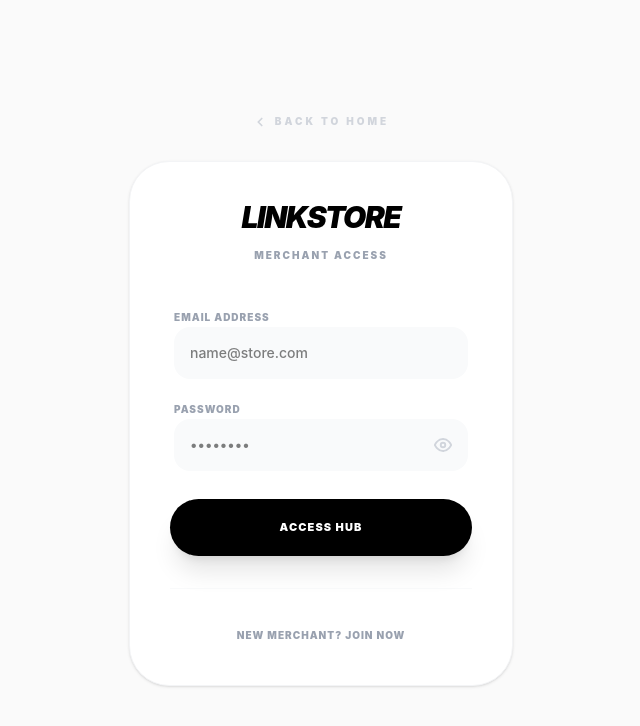
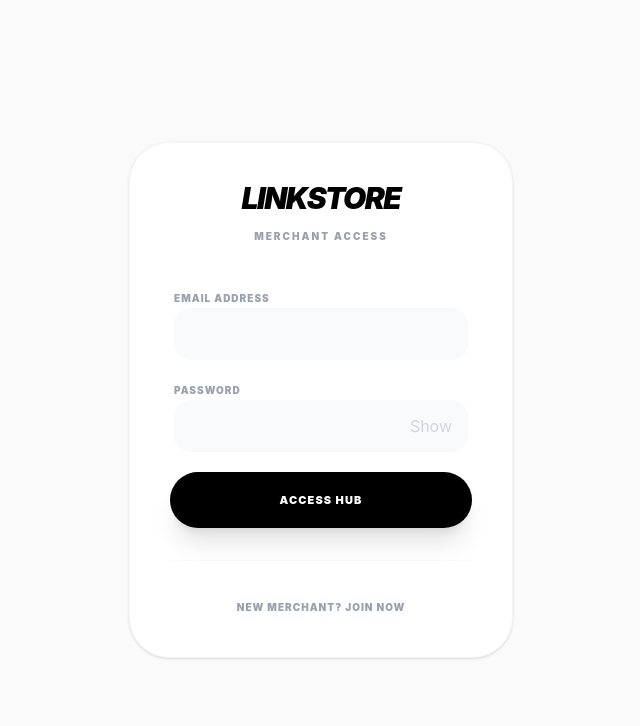
Before and after one commit to bolujolayemi-a11y/LinkStore, a React (Vite) app: page /login in a window 1280 px wide. Shown: the top 726 px of the page, without its empty margins (319-959 px from the left). Built offline with nearby package versions, Linux system fonts and the light colour scheme.

Commit message:
feat: update

```diff
--- a/linkstore-server/main.ts
+++ b/linkstore-server/main.ts
@@ -1,29 +1,29 @@
 // deno-lint-ignore-file
-import { Application, Router, Context, send } from "oak";
+import { Application, Router, Context } from "oak";
 import { oakCors } from "cors";
 import { SignJWT, jwtVerify } from "jose";
 
 const app = new Application();
 const router = new Router();
 
-// 🗄️ DATABASE
 const remoteUrl = Deno.env.get("HUB_DATABASE_URL");
 let kv: Deno.Kv | null = null;
 try {
   kv = await Deno.openKv(remoteUrl);
-  console.log("✅ Deno KV Connected");
 } catch (err) {
   console.error("❌ KV Error:", (err as Error).message);
 }
 
-// 🔐 AUTH
 const SECRET_STR = Deno.env.get("JWT_SECRET") || "fallback_secret";
 const SECRET = new TextEncoder().encode(SECRET_STR);
 
-// 🌍 CORS (Still useful for local development, but unnecessary in production)
+// 🌍 PERMISSIVE CORS FOR VERCEL
 app.use(oakCors({
-  origin: ["http://localhost:5173", "https://linkstore.bolujolayemi-a11y.deno.net"],
+  origin: true,
+  methods: "GET,POST,OPTIONS",
+  allowedHeaders: "Content-Type, Authorization",
   credentials: true,
+  optionsSuccessStatus: 200,
 }));
 
 const authMiddleware = async (ctx: Context, next: () => Promise<unknown>) => {
@@ -44,8 +44,7 @@ const authMiddleware = async (ctx: Context, next: () => Promise<unknown>) => {
   }
 };
 
-// --- API ROUTES ---
-
+// --- ROUTES ---
 router.post("/api/register", async (ctx) => {
   try {
     const { email, password } = await ctx.request.body.json();
@@ -99,6 +98,19 @@ router.get("/api/get-store", authMiddleware, async (ctx) => {
   }
 });
 
+router.post("/api/save-store", authMiddleware, async (ctx) => {
+    try {
+      const userEmail = ctx.state.user;
+      const body = await ctx.request.body.json();
+      if (!kv) throw new Error("DB Offline");
+      await kv.set(["user_stores", userEmail], body);
+      ctx.response.body = { success: true };
+    } catch (err) {
+      ctx.response.status = 500;
+      ctx.response.body = { error: (err as Error).message };
+    }
+});
+
 router.post("/api/update-subscription", authMiddleware, async (ctx) => {
   try {
     const userEmail = ctx.state.user;
@@ -129,26 +141,4 @@ router.get("/api/orders", authMiddleware, async (ctx) => {
 app.use(router.routes());
 app.use(router.allowedMethods());
 
-// --- FRONTEND STATIC HOSTING ---
-
-app.use(async (ctx) => {
-  const filePath = ctx.request.url.pathname;
-  const fileWhitelist = ["/favicon.svg", "/assets", "/vite.svg"];
-
-  try {
-    // Attempt to serve the specific file (JS/CSS/SVG)
-    await send(ctx, filePath, {
-      root: `${Deno.cwd()}/dist`,
-      index: "index.html",
-    });
-  } catch {
-    // 🚀 THE FIX: If the route isn't a file (like /dashboard), serve index.html
-    // This allows React Router to handle the URL without Vercel's 404 behavior.
-    await send(ctx, "index.html", {
-      root: `${Deno.cwd()}/dist`,
-    });
-  }
-});
-
-console.log("🟢 LinkStore Full-Stack Hub Online");
 await app.listen({ port: 8000 });
--- a/src/Login.tsx
+++ b/src/Login.tsx
@@ -2,17 +2,15 @@ import { useState } from 'react';
 import { motion, AnimatePresence } from 'framer-motion';
 import { useNavigate } from 'react-router-dom';
 
-/** * 🌐 SMART URL SWITCHING
- * Updated for the Full-Stack Deno deployment
- */
+/** * 🌐 VERCEL TO DENO CONFIG */
 const API_BASE_URL = window.location.hostname === "localhost"
   ? "http://localhost:8000"
-  : window.location.origin;
+  : "https://linkstore.bolujolayemi-a11y.deno.net";
 
 export default function Login() {
   const navigate = useNavigate();
   const [isLogin, setIsLogin] = useState(true);
-  const [showPassword, setShowPassword] = useState(false); // 👁️ Eye state
+  const [showPassword, setShowPassword] = useState(false);
   const [email, setEmail] = useState('');
   const [password, setPassword] = useState('');
   const [loading, setLoading] = useState(false);
@@ -26,45 +24,36 @@ export default function Login() {
     const endpoint = isLogin ? 'api/login' : 'api/register';
 
     try {
+      // Construction ensures no double slashes
       const res = await fetch(`${API_BASE_URL}/${endpoint}`, {
         method: 'POST',
         headers: { 'Content-Type': 'application/json' },
-        body: JSON.stringify({
-          email: email.trim(),
-          password
-        }),
+        body: JSON.stringify({ email: email.trim(), password }),
       });
 
       const contentType = res.headers.get("content-type");
       if (!contentType || !contentType.includes("application/json")) {
-         throw new Error("Server response error. Check logs.");
+         throw new Error("Deno response was not JSON. Check Dashboard Logs.");
       }
 
       const data = await res.json();
-
-      if (!res.ok) {
-        throw new Error(data.error || `Error ${res.status}`);
-      }
+      if (!res.ok) throw new Error(data.error || `Error ${res.status}`);
 
       if (data.success) {
         if (isLogin) {
           localStorage.setItem('token', data.token);
           navigate('/create');
         } else {
-          setMessage("Account created! Access your hub now. ✨");
+          setMessage("Account created! Sign in now. ✨");
           setIsLogin(true);
           setPassword('');
         }
       } else {
-        setMessage(data.error || "Authentication failed.");
+        setMessage(data.error || "Auth failed.");
       }
     } catch (err: any) {
       console.error("Auth Error:", err);
-      if (err.message.includes("Failed to fetch")) {
-        setMessage("Hub unreachable. Check connection. ❌");
-      } else {
-        setMessage(err.message || "An unexpected error occurred. ❌");
-      }
+      setMessage(err.message || "An unexpected error occurred. ❌");
     } finally {
       setLoading(false);
     }
@@ -72,76 +61,45 @@ export default function Login() {
 
   return (
     <div className="min-h-screen bg-[#fafafa] flex flex-col items-center justify-center p-6 antialiased font-sans">
-
-      <motion.button
-        initial={{ opacity: 0, y: -10 }}
-        animate={{ opacity: 1, y: 0 }}
-        whileHover={{ x: -5 }}
-        onClick={() => navigate('/')}
-        className="mb-8 flex items-center gap-2 text-[10px] font-black uppercase tracking-[0.3em] text-gray-300 hover:text-black transition-all group"
-      >
-        <svg width="14" height="14" viewBox="0 0 24 24" fill="none" stroke="currentColor" strokeWidth="3" strokeLinecap="round" strokeLinejoin="round"><path d="m15 18-6-6 6-6"/></svg>
-        Back to Home
-      </motion.button>
-
-      <motion.div layout initial={{ opacity: 0, y: 20 }} animate={{ opacity: 1, y: 0 }} className="w-full max-w-sm bg-white rounded-[2.5rem] p-10 shadow-sm border border-gray-100">
+      <motion.div layout className="w-full max-w-sm bg-white rounded-[2.5rem] p-10 shadow-sm border border-gray-100">
         <header className="mb-10 text-center">
           <h1 className="text-3xl font-black italic tracking-tighter uppercase text-black leading-none">LinkStore</h1>
-          <motion.p key={isLogin ? 'signin' : 'signup'} initial={{ opacity: 0 }} animate={{ opacity: 1 }} className="text-gray-400 text-[10px] font-black uppercase tracking-[0.2em] mt-4">
+          <p className="text-gray-400 text-[10px] font-black uppercase tracking-[0.2em] mt-4">
             {isLogin ? 'Merchant Access' : 'Initialize Merchant Hub'}
-          </motion.p>
+          </p>
         </header>
 
         <form onSubmit={handleSubmit} className="space-y-5">
           <div className="space-y-4">
-            {/* EMAIL */}
             <div className="space-y-1.5 px-1">
               <label className="text-[10px] font-black uppercase tracking-widest text-gray-400">Email Address</label>
-              <input type="email" required placeholder="name@store.com" value={email} className="w-full p-4 bg-gray-50 border-none rounded-2xl focus:ring-2 focus:ring-black outline-none transition-all text-sm font-medium" onChange={(e) => setEmail(e.target.value)} />
+              <input type="email" required value={email} onChange={(e) => setEmail(e.target.value)} className="w-full p-4 bg-gray-50 border-none rounded-2xl focus:ring-2 focus:ring-black outline-none text-sm font-medium" />
             </div>
-
-            {/* PASSWORD WITH EYE TOGGLE */}
             <div className="space-y-1.5 px-1">
               <label className="text-[10px] font-black uppercase tracking-widest text-gray-400">Password</label>
               <div className="relative">
-                <input
-                  type={showPassword ? "text" : "password"}
-                  required
-                  placeholder="••••••••"
-                  value={password}
-                  className="w-full p-4 bg-gray-50 border-none rounded-2xl focus:ring-2 focus:ring-black outline-none transition-all text-sm font-medium pr-12"
-                  onChange={(e) => setPassword(e.target.value)}
-                />
-                <button
-                  type="button"
-                  onClick={() => setShowPassword(!showPassword)}
-                  className="absolute right-4 top-1/2 -translate-y-1/2 text-gray-300 hover:text-black transition-colors"
-                >
-                  {showPassword ? (
-                    <svg width="18" height="18" viewBox="0 0 24 24" fill="none" stroke="currentColor" strokeWidth="2.5" strokeLinecap="round" strokeLinejoin="round"><path d="M9.88 9.88L14.12 14.12M17.36 17.36L20.5 20.5M15.42 15.42C14.59 15.8 13.62 16 12 16C8.69 16 6 13.31 6 10C6 8.38 6.2 7.41 6.58 6.58M11.24 4.55C11.49 4.52 11.74 4.5 12 4.5C16.42 4.5 20 8.08 20 12.5C20 12.76 19.98 13.01 19.45 13.76M1 1L23 23"/></svg>
-                  ) : (
-                    <svg width="18" height="18" viewBox="0 0 24 24" fill="none" stroke="currentColor" strokeWidth="2.5" strokeLinecap="round" strokeLinejoin="round"><path d="M1 12s4-8 11-8 11 8 11 8-4 8-11 8-11-8-11-8z"/><circle cx="12" cy="12" r="3"/></svg>
-                  )}
+                <input type={showPassword ? "text" : "password"} required value={password} onChange={(e) => setPassword(e.target.value)} className="w-full p-4 bg-gray-50 border-none rounded-2xl focus:ring-2 focus:ring-black outline-none text-sm font-medium pr-12" />
+                <button type="button" onClick={() => setShowPassword(!showPassword)} className="absolute right-4 top-1/2 -translate-y-1/2 text-gray-300">
+                  {showPassword ? "Hide" : "Show"}
                 </button>
               </div>
             </div>
           </div>
-
-          <motion.button whileHover={{ y: -2 }} whileTap={{ scale: 0.98 }} disabled={loading} className="w-full py-5 bg-black text-white rounded-full font-black uppercase tracking-widest text-[11px] shadow-xl shadow-black/10 transition-all disabled:bg-gray-200 mt-2">
+          <button disabled={loading} className="w-full py-5 bg-black text-white rounded-full font-black uppercase tracking-widest text-[11px] shadow-xl disabled:bg-gray-200">
             {loading ? "Syncing..." : isLogin ? "Access Hub" : "Create Account"}
-          </motion.button>
+          </button>
         </form>
 
         <div className="mt-8 pt-8 border-t border-gray-50 text-center">
-          <button onClick={() => setIsLogin(!isLogin)} className="text-[10px] text-gray-400 font-black uppercase tracking-widest hover:text-black transition-colors">
+          <button onClick={() => setIsLogin(!isLogin)} className="text-[10px] text-gray-400 font-black uppercase tracking-widest hover:text-black">
             {isLogin ? "New Merchant? Join Now" : "Returning? Access Hub"}
           </button>
         </div>
 
         <AnimatePresence>
           {message && (
-            <motion.div initial={{ opacity: 0, y: 10 }} animate={{ opacity: 1, y: 0 }} exit={{ opacity: 0 }} className="mt-6 p-4 rounded-2xl bg-black text-white text-center shadow-lg">
-              <p className="text-[10px] font-black uppercase tracking-widest leading-relaxed">{message}</p>
+            <motion.div initial={{ opacity: 0, y: 10 }} animate={{ opacity: 1, y: 0 }} className="mt-6 p-4 rounded-2xl bg-black text-white text-center">
+              <p className="text-[10px] font-black uppercase tracking-widest">{message}</p>
             </motion.div>
           )}
         </AnimatePresence>
```
